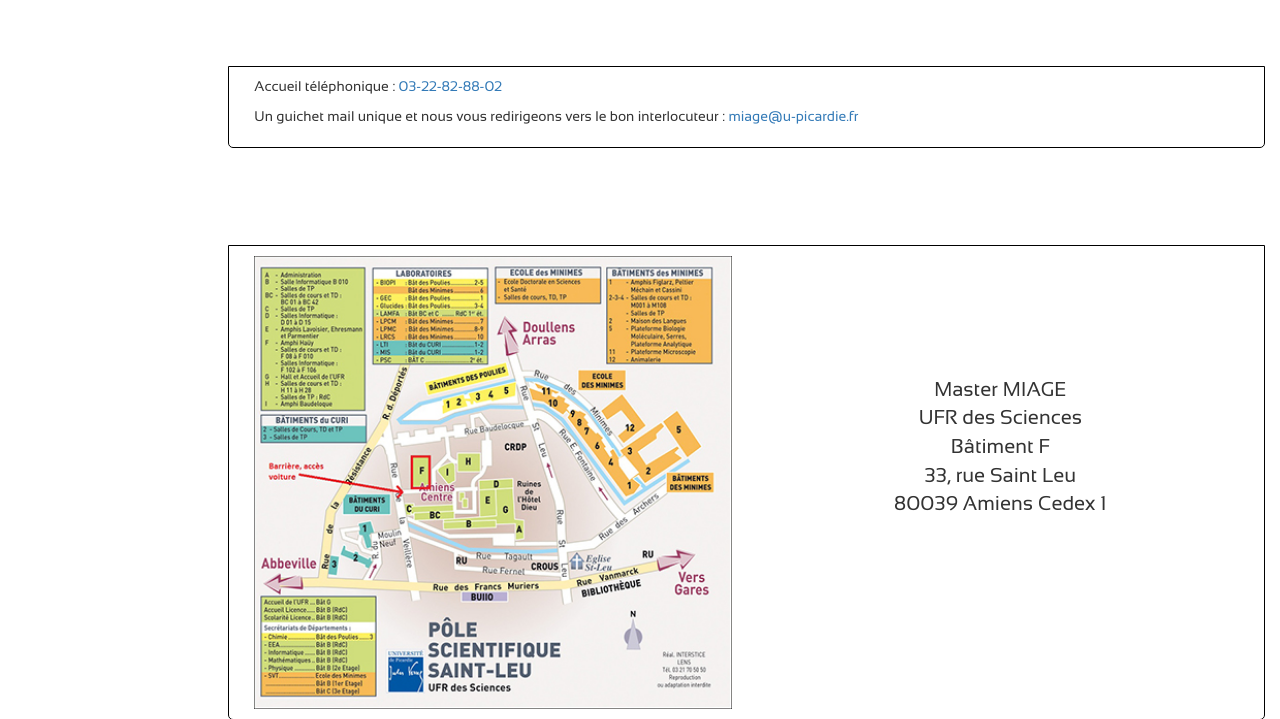
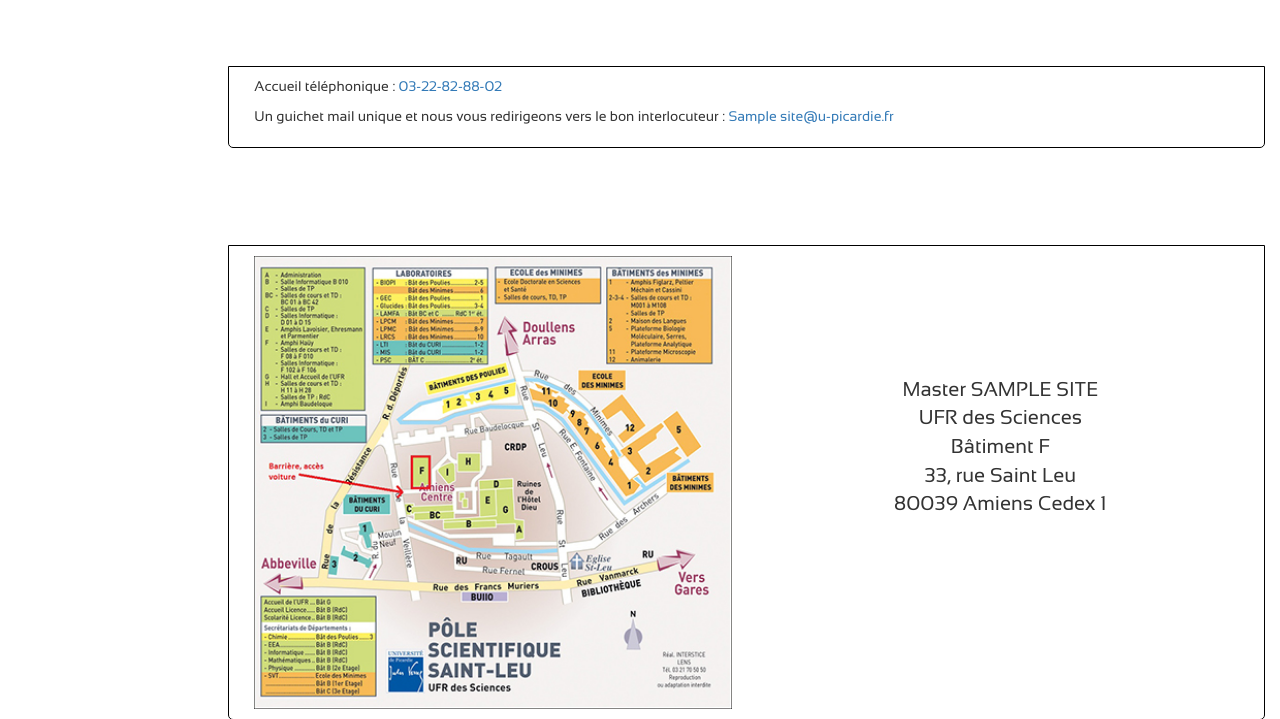
Before and after one commit to SticCA/SiteStic, a PHP site: template templates/nous-localiser.php in a window 1280 px wide. Shown: the part 653-1372 px from the top of the page. Run offline with PHP 8.4, Linux system fonts and the light colour scheme; the template is opened without the code that fills it: most values are stand-ins (such as "Sample title", 1, 10 or a date in 2020); some libraries are stand-ins or nearby versions.

Commit message:
fix lien

```diff
--- a/templates/404.php
+++ b/templates/404.php
@@ -34,7 +34,7 @@ for($i = 1; $i < sizeof($chemin) - 1; $i++){
 <body class="row">
     <section class="col-md-12">
         <p id="titre">Erreur 404 <br> Page Introuvable</p>
-        <p>Vous etes perdus ? <br> Retrouvez votre chemin vers l'un de ces deux site.</p>
+        <p>Vous etes perdus ? <br> Retrouvez votre chemin vers l'un de ces deux sites</p>
         <ul>
             <li><a href="<?php echo $directory;?>miage" class="btn btn-info">Site du Master MIAGE</a></li>
             <li><a href="<?php echo $directory;?>2ibs" class="btn btn-success">Site du Master 2IBS</a></li>
--- a/templates/nous-localiser.php
+++ b/templates/nous-localiser.php
@@ -79,7 +79,7 @@
                             <article class="row" id="toggle1">
                                 <div class="col-md-12">
                                     <p>Accueil téléphonique : <a href="tel:0322828802">03-22-82-88-02</a></p>
-                                    <p>Un guichet mail unique et nous vous redirigeons vers le bon interlocuteur : <a href="mailto:miage@u-picardie.fr">miage@u-picardie.fr</a></p>
+                                    <p>Un guichet mail unique et nous vous redirigeons vers le bon interlocuteur : <a href="mailto:<?php echo $site; ?>@u-picardie.fr"><?php echo $site; ?>@u-picardie.fr</a></p>
                                 </div>
                             </article>
                         </div>
@@ -99,7 +99,7 @@
                                 </div>
                                 <div class="col-md-6">
 
-                                    <p style="font-size: 20px; margin-top: 25%; text-align: center;">Master MIAGE<br>
+                                    <p style="font-size: 20px; margin-top: 25%; text-align: center;">Master <?php echo strtoupper($site); ?><br>
 
                                     UFR des Sciences<br>
                                     Bâtiment F<br>
```
